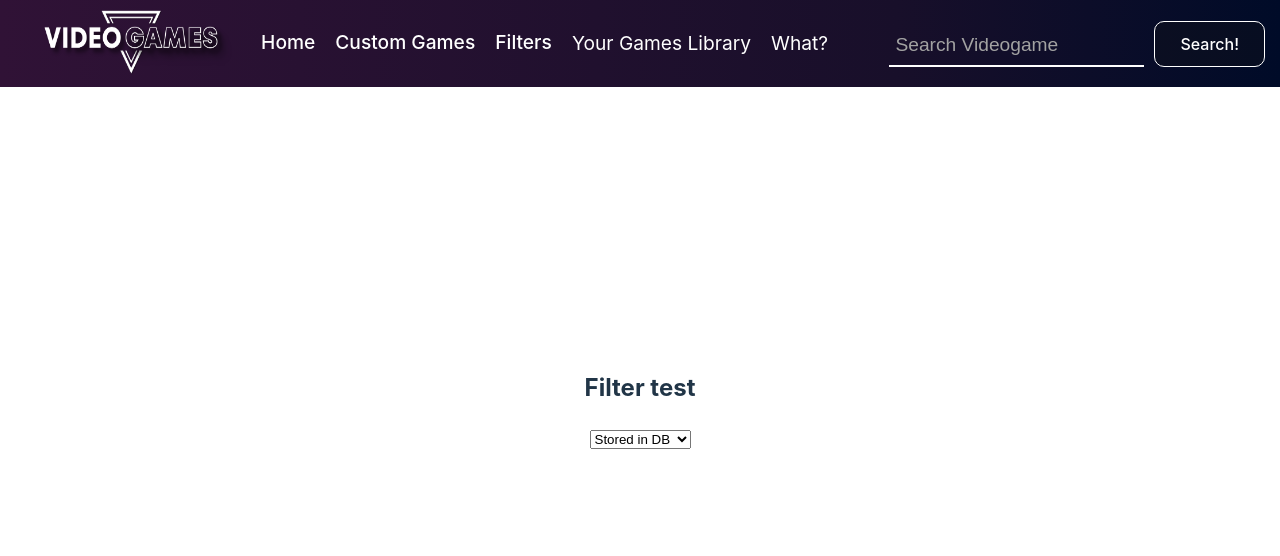
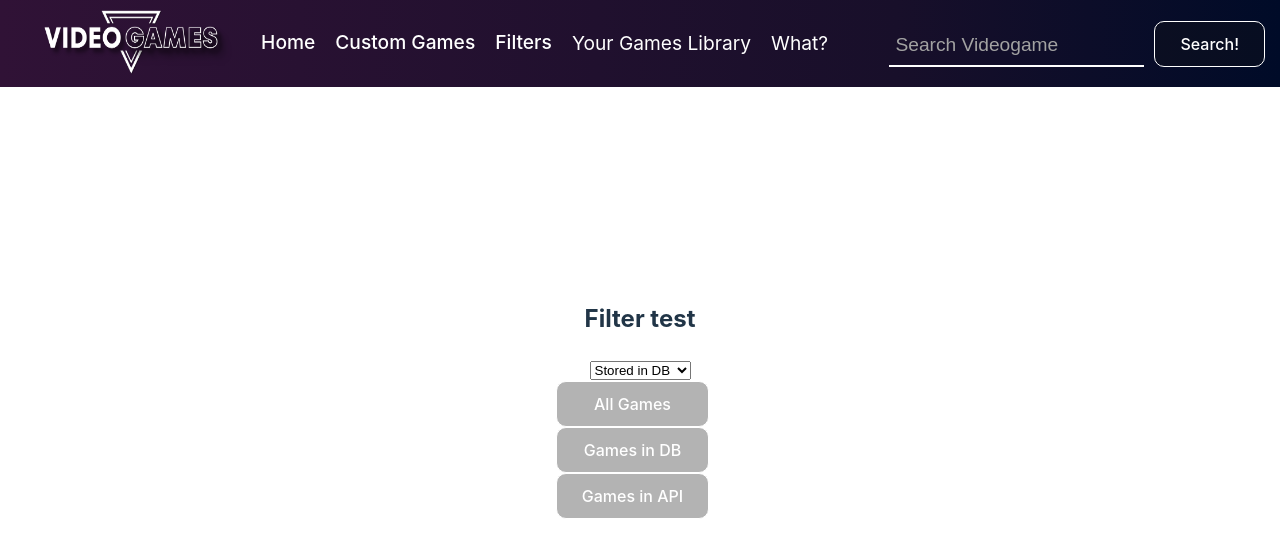
Before and after one commit to CLoboguerrero/pi-videogames, a React (Vite) app in the folder client/: page /test in a window 1280 px wide. Shown: the top 556 px of the page. Built offline with nearby package versions, Linux system fonts and the light colour scheme.

Commit message:
Test de Filtros

```diff
--- a/client/src/components/Filter/Filter.jsx
+++ b/client/src/components/Filter/Filter.jsx
@@ -9,8 +9,14 @@ const Filters = () => {
     const dispatch = useDispatch();
     const filterGames = useSelector(state => state.filterGames)
 
+    const [name, setName] = useState('')
+
+    const handleSelect = (event) => {
+        setName(event.target.value);
+    }
+
     const handleFilter = (event) => {
-        dispatch(filterOrigin(event.target.value))
+        dispatch(filterOrigin(event.target.dataset.filter))
     }
 
     return (
@@ -23,6 +29,9 @@ const Filters = () => {
                     <option value="gamesInApi">Stored in API</option>
                     <option value="showAll">Show All</option>
                 </select>
+                <h3 className='select-buttons' data-filter='showAll' onClick={handleFilter}>All Games</h3>
+                <h3 className='select-buttons' data-filter='gamesInDb' onClick={handleFilter}>Games in DB</h3>
+                <h3 className='select-buttons' data-filter='gamesInApi' onClick={handleFilter}>Games in API</h3>
             </div>
 
             <div className='filters-container'>
--- a/client/src/components/Filter/Filter.modules.css
+++ b/client/src/components/Filter/Filter.modules.css
@@ -0,0 +1,18 @@
+.select-buttons {
+    font-size: 1em;
+    font-weight: 500;
+    color: #ffffff;
+    text-decoration: inherit;
+    border: 1px solid white;
+    padding-left: 25px;
+    padding-right: 25px;
+    padding-top: 10px;
+    padding-bottom: 10px;
+    border-radius: 10px;
+    background-color: #14141452;
+    user-select: none;
+    margin-top: 0px;
+    margin-bottom: 0px;
+    margin-right: 15px;
+    cursor: pointer;
+}
```
